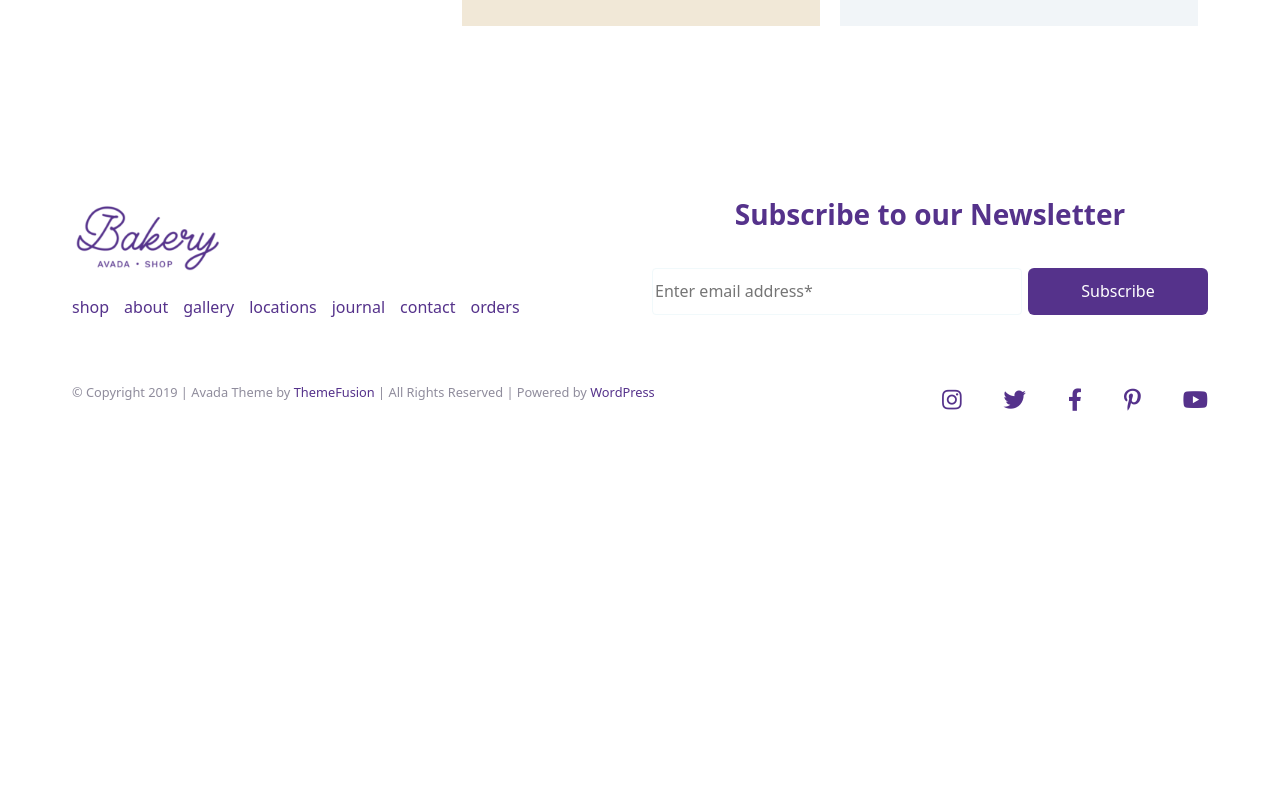
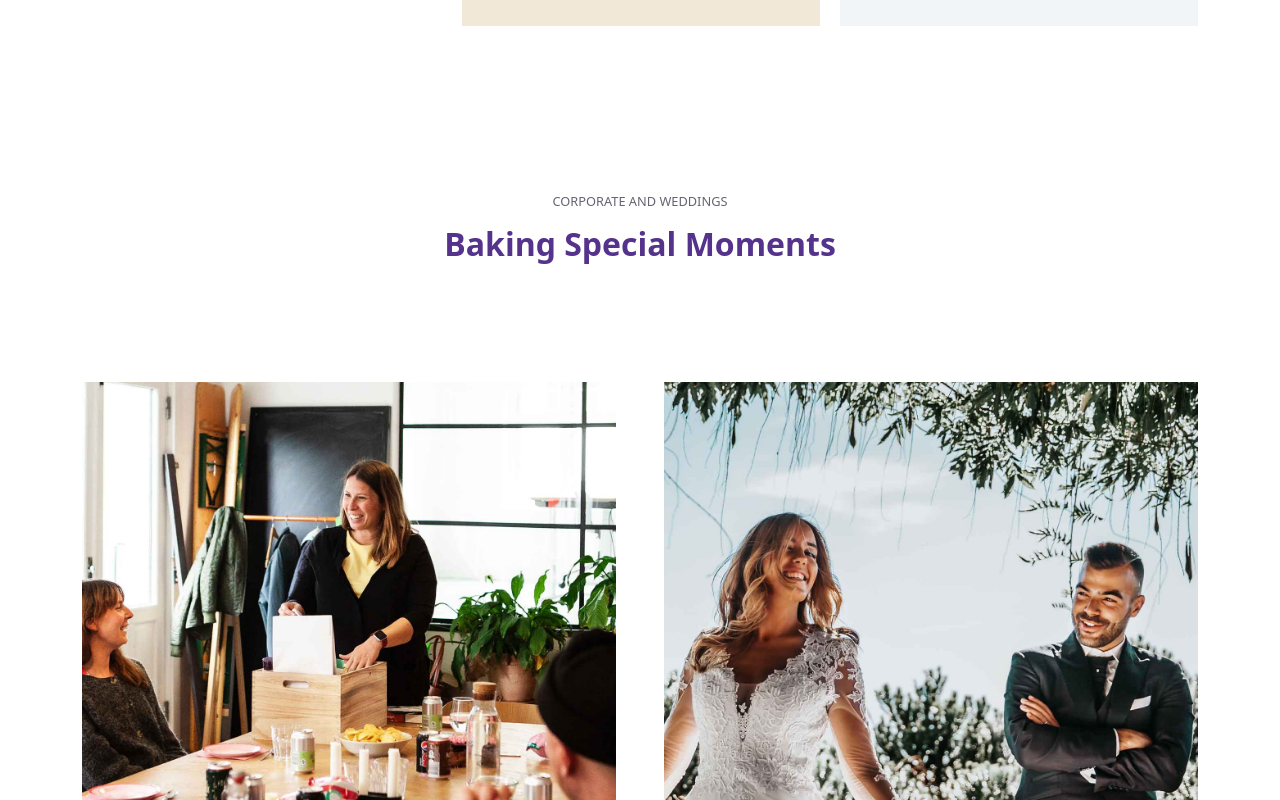
Before and after one commit to VAB1998/proj-html-vuejs, a Vue app: page / in a window 1280 px wide. Shown: the part 1420-2220 px from the top of the page. Before the commit the page ends 1898 px from the top, so only its background shows below. Built offline with nearby package versions, Linux system fonts and the light colour scheme.

Commit message:
Created and Completed CorporateWeddings Component

```diff
--- /dev/null
+++ b/src/components/CorporateWeddings.vue
@@ -0,0 +1,67 @@
+<template>
+    <section id="corporate_weddings">
+        <div class="container h-100">
+            <div class="row gx-5 align-items-center h-100">
+                <div class="col-12">
+                    <div class="subtitle mb-3">
+                        <h6>corporate and weddings</h6>
+                    </div>
+                    <div class="title">
+                        <h2>Baking Special Moments</h2>
+                    </div>
+                </div>
+
+                <div class="col-6">
+                    <div class="image_wrapper">
+                        <img src="../assets/images/corporate-bg.jpg" alt="Corporate">
+                    </div>
+                </div>
+                <div class="col-6">
+                    <div class="image_wrapper">
+                        <img src="../assets/images/wedding-bg.jpg" alt="Wedding">
+                    </div>
+                </div>
+            </div>
+        </div>
+    </section>
+</template>
+
+<script>
+
+export default {
+    name: 'CorporateWeddings',
+}
+</script>
+
+<style lang="scss" scoped>
+@import '../style/variables.scss';
+
+#corporate_weddings{
+    height: 1000px;
+
+    .subtitle{
+        h6{
+            text-align: center;
+            @include subtitle_style;
+        }
+    }
+
+    .title{
+        h2{
+            text-align: center;
+            @include title_style;
+        }
+    }
+
+    .image_wrapper{
+        height: 700px;
+        img{
+            //Image Settins
+            object-fit: cover;
+            //Spacing and Dimensions
+            width: 100%;
+            height: 100%;
+        }
+    }
+}
+</style>
--- a/src/components/Main.vue
+++ b/src/components/Main.vue
@@ -2,18 +2,21 @@
     <main>
         <Jumbotron />
         <OurProducts />
+        <CorporateWeddings />
     </main>
 </template>
 
 <script>
 import Jumbotron from './Jumbotron'
 import OurProducts from './OurProducts'
+import CorporateWeddings from './CorporateWeddings'
 
 export default {
     name: 'Main',
     components: {
         Jumbotron,
         OurProducts,
+        CorporateWeddings,
     }
 }
 </script>
```
